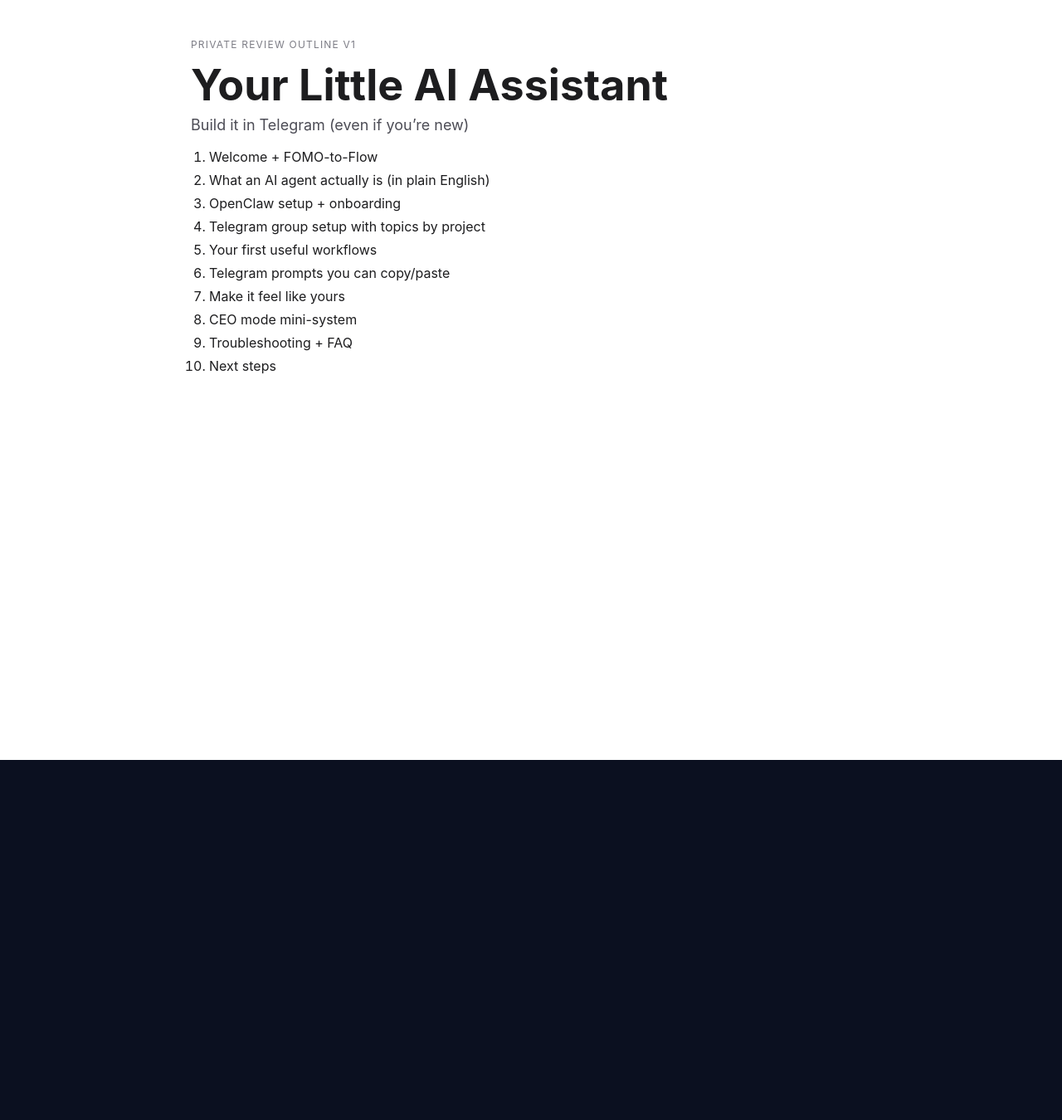
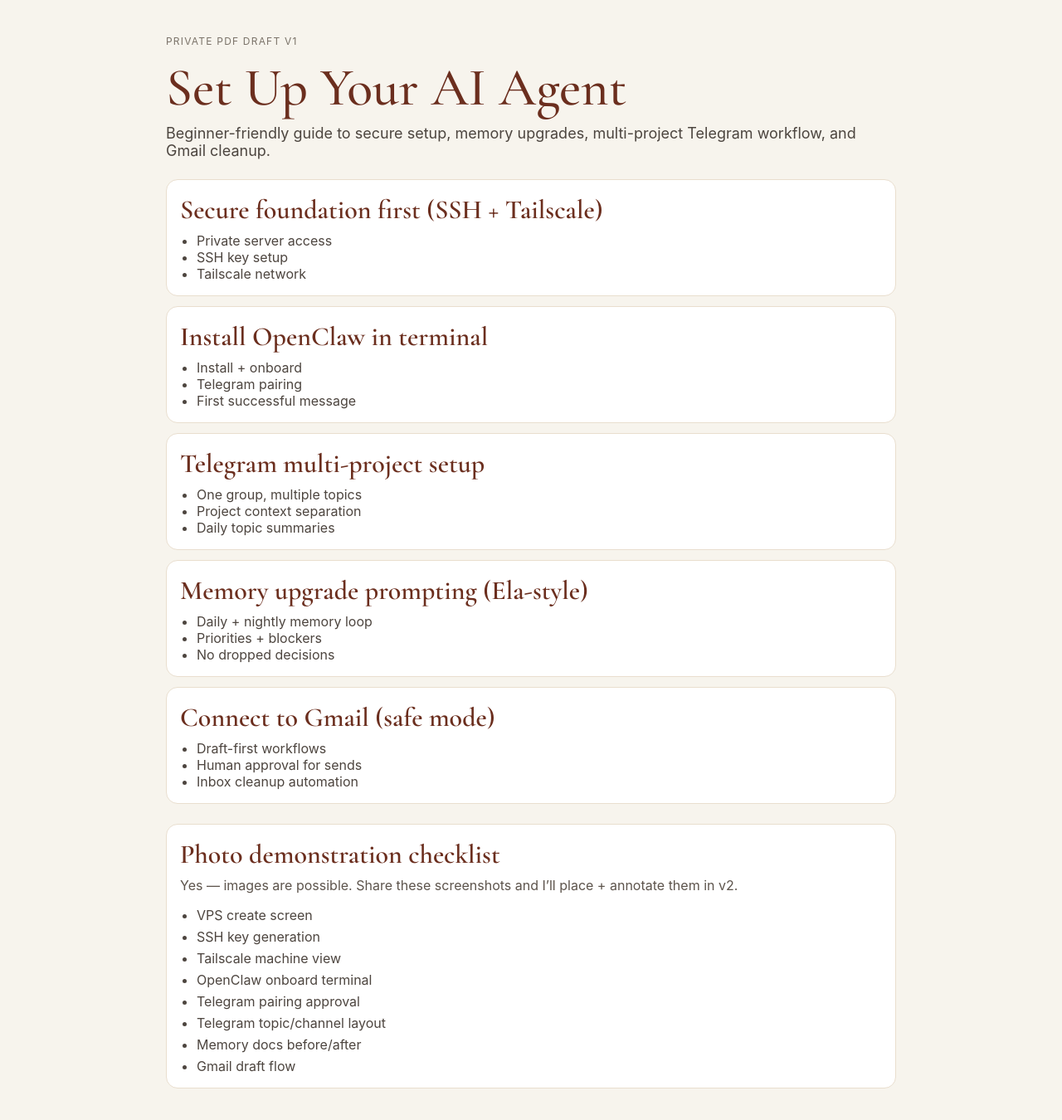
Before and after one commit to opal-the-bot/agent-inbox-mvp, a Next.js app: page /review/opal-ela-7xk9m2/pdf-outline in a window 1280 px wide. Shown: the top 1350 px of the page at 83% size. Before the commit the page ends 916 px from the top, so only its background shows below. Built offline with nearby package versions, Linux system fonts and the light colour scheme.

Commit message:
Update private PDF review page with v1 structure and image checklist

```diff
--- a/app/review/opal-ela-7xk9m2/pdf-outline/page.tsx
+++ b/app/review/opal-ela-7xk9m2/pdf-outline/page.tsx
@@ -1,32 +1,84 @@
+import { Cormorant_Garamond } from 'next/font/google';
+
+const editorial = Cormorant_Garamond({ subsets: ['latin'], weight: ['500', '600', '700'] });
+
 const sections = [
-  'Welcome + FOMO-to-Flow',
-  'What an AI agent actually is (in plain English)',
-  'OpenClaw setup + onboarding',
-  'Telegram group setup with topics by project',
-  'Your first useful workflows',
-  'Telegram prompts you can copy/paste',
-  'Make it feel like yours',
-  'CEO mode mini-system',
-  'Troubleshooting + FAQ',
-  'Next steps'
+  {
+    title: 'Secure foundation first (SSH + Tailscale)',
+    points: ['Private server access', 'SSH key setup', 'Tailscale network']
+  },
+  {
+    title: 'Install OpenClaw in terminal',
+    points: ['Install + onboard', 'Telegram pairing', 'First successful message']
+  },
+  {
+    title: 'Telegram multi-project setup',
+    points: ['One group, multiple topics', 'Project context separation', 'Daily topic summaries']
+  },
+  {
+    title: 'Memory upgrade prompting (Ela-style)',
+    points: ['Daily + nightly memory loop', 'Priorities + blockers', 'No dropped decisions']
+  },
+  {
+    title: 'Connect to Gmail (safe mode)',
+    points: ['Draft-first workflows', 'Human approval for sends', 'Inbox cleanup automation']
+  }
+];
+
+const imageChecklist = [
+  'VPS create screen',
+  'SSH key generation',
+  'Tailscale machine view',
+  'OpenClaw onboard terminal',
+  'Telegram pairing approval',
+  'Telegram topic/channel layout',
+  'Memory docs before/after',
+  'Gmail draft flow'
 ];
 
 export const metadata = {
   robots: { index: false, follow: false }
 };
 
-export default function PrivateOutlinePage() {
+export default function PdfDraftV1Page() {
   return (
-    <main style={{ minHeight: '100vh', background: '#fff', color: '#1d1d1f', padding: '46px 20px 70px' }}>
-      <div style={{ maxWidth: 820, margin: '0 auto' }}>
-        <p style={{ margin: 0, textTransform: 'uppercase', letterSpacing: 1.2, fontSize: 12, color: '#7c7c85' }}>Private review outline v1</p>
-        <h1 style={{ margin: '10px 0 6px', fontSize: 'clamp(30px, 5.6vw, 52px)' }}>Your Little AI Assistant</h1>
-        <p style={{ marginTop: 0, fontSize: 18, color: '#4c4c55' }}>Build it in Telegram (even if you’re new)</p>
-        <ol style={{ paddingLeft: 22, display: 'grid', gap: 8 }}>
+    <main style={{ minHeight: '100vh', background: '#f7f4ed', color: '#1f1d1a', padding: '42px 20px 70px' }}>
+      <div style={{ maxWidth: 880, margin: '0 auto' }}>
+        <p style={{ margin: 0, textTransform: 'uppercase', letterSpacing: 1.2, fontSize: 12, color: '#7a7268' }}>Private PDF draft v1</p>
+
+        <h1 className={editorial.className} style={{ margin: '10px 0 6px', fontSize: 'clamp(34px, 6vw, 64px)', color: '#6b2e1e', fontWeight: 500 }}>
+          Set Up Your AI Agent
+        </h1>
+        <p style={{ marginTop: 0, fontSize: 18, color: '#4c453f' }}>
+          Beginner-friendly guide to secure setup, memory upgrades, multi-project Telegram workflow, and Gmail cleanup.
+        </p>
+
+        <section style={{ marginTop: 24, display: 'grid', gap: 12 }}>
           {sections.map((s) => (
-            <li key={s}>{s}</li>
+            <article key={s.title} style={{ background: '#fff', border: '1px solid #e9dece', borderRadius: 14, padding: 16 }}>
+              <h2 className={editorial.className} style={{ margin: '0 0 8px', color: '#6b2e1e', fontSize: 32, fontWeight: 600 }}>
+                {s.title}
+              </h2>
+              <ul style={{ margin: 0, paddingLeft: 20, color: '#4d453f' }}>
+                {s.points.map((p) => (
+                  <li key={p}>{p}</li>
+                ))}
+              </ul>
+            </article>
           ))}
-        </ol>
+        </section>
+
+        <section style={{ marginTop: 24, background: '#fff', border: '1px solid #e9dece', borderRadius: 14, padding: 16 }}>
+          <h2 className={editorial.className} style={{ margin: '0 0 8px', color: '#6b2e1e', fontSize: 32, fontWeight: 600 }}>
+            Photo demonstration checklist
+          </h2>
+          <p style={{ marginTop: 0, color: '#5d544c' }}>Yes — images are possible. Share these screenshots and I’ll place + annotate them in v2.</p>
+          <ul style={{ margin: 0, paddingLeft: 20, color: '#4d453f', display: 'grid', gap: 6 }}>
+            {imageChecklist.map((i) => (
+              <li key={i}>{i}</li>
+            ))}
+          </ul>
+        </section>
       </div>
     </main>
   );
```
